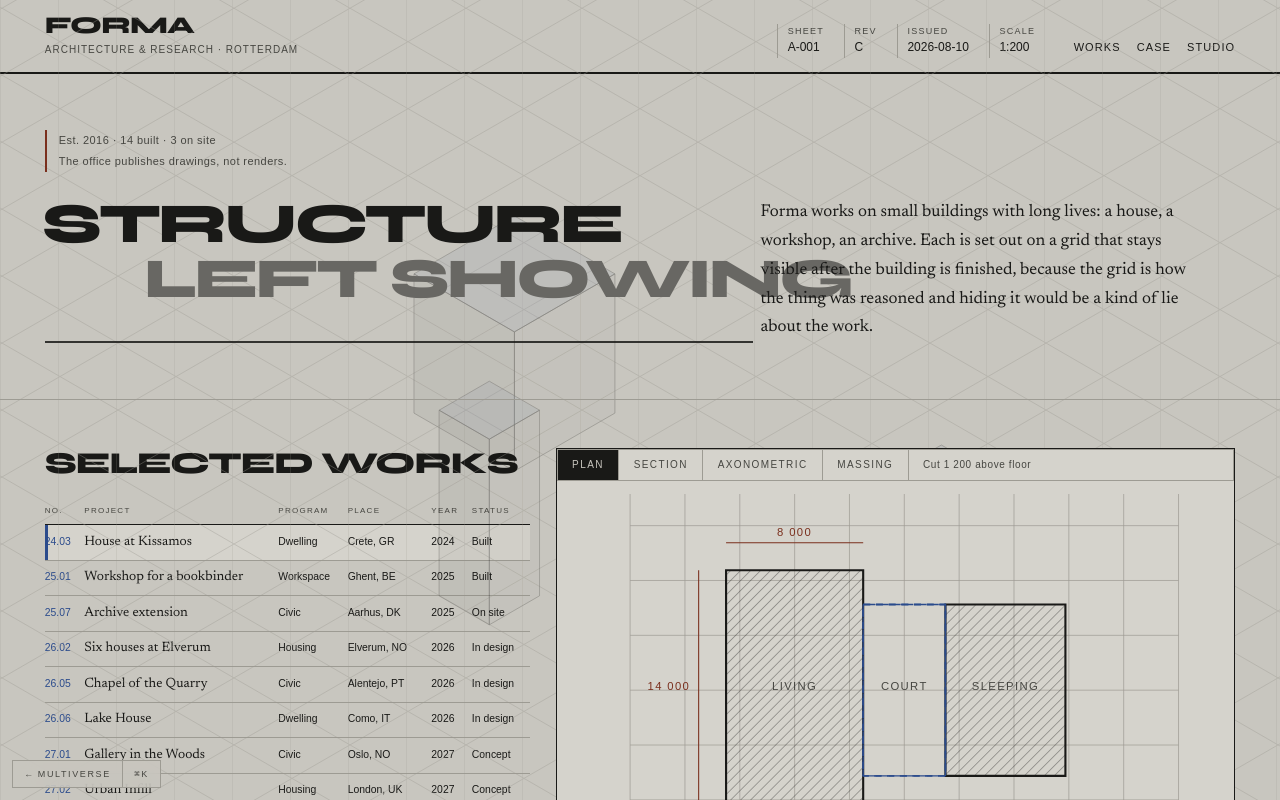
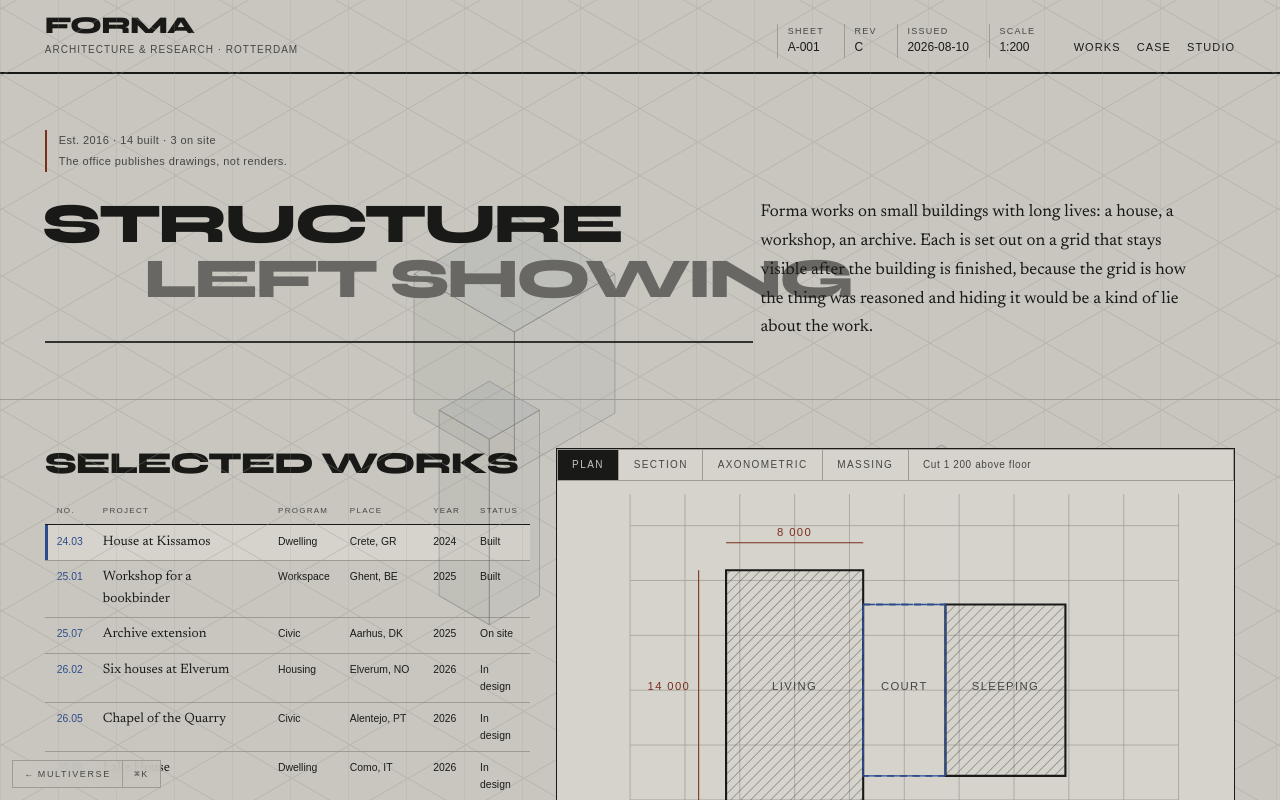
Before and after one commit to 3bud-ZC/UIUX-Multiverse, a Next.js app: page /worlds/forma in a window 1280 px wide. Shown: the top 800 px of the page. Built offline with nearby package versions, Linux system fonts and the light colour scheme; a web font is replaced by a local one.

Commit message:
style(forma): add left padding to index table to prevent active indicator overlapping text

```diff
--- a/src/components/worlds/forma/Forma.module.css
+++ b/src/components/worlds/forma/Forma.module.css
@@ -195,7 +195,7 @@
 
 .index th,
 .index td {
-  padding: 0.4rem 0.5rem 0.4rem 0;
+  padding: 0.4rem 0.5rem 0.4rem 0.75rem;
   text-align: left;
   font-weight: 400;
   border-bottom: 1px solid var(--rule);
```
